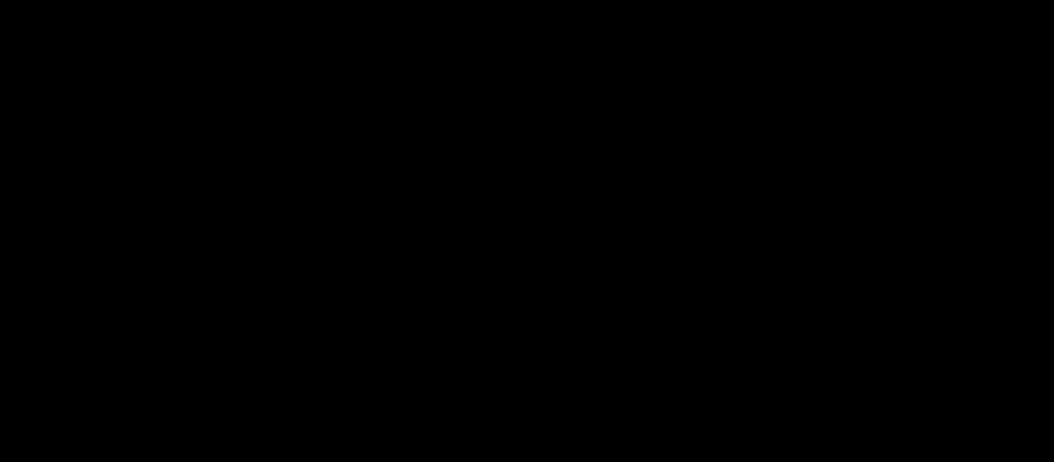
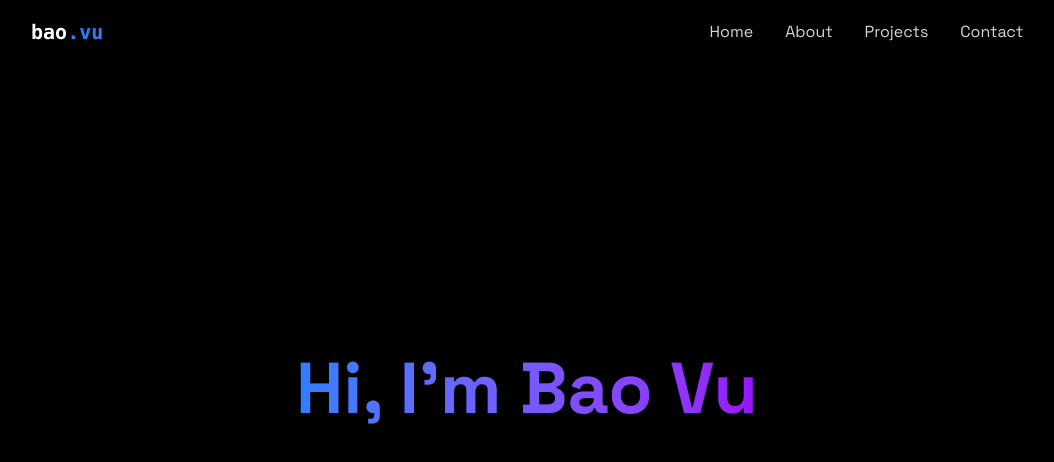
Before and after one commit to BaoVu2004/my_portfolio, a React (Vite) app: page / in a window 1280 px wide. Shown: the top 462 px of the page, without its empty margins (113-1167 px from the left). Built offline with nearby package versions, Linux system fonts and the light colour scheme.

Commit message:
Finalised navbar and added home section

```diff
--- a/src/App.jsx
+++ b/src/App.jsx
@@ -2,10 +2,14 @@
 import "./App.css";
 import { LoadingScreen } from "./components/LoadingScreen";
 import { Navbar } from "./components/Navbar";
+import { MobileMenu } from "./components/MobileMenu";
+import { Home } from "./components/sections/Home";
 import "./index.css";
 
 function App() {
   const [isLoaded, setIsLoaded] = useState(false)
+  const [menuOpen, setMenuOpen] = useState(false)
+
   return (
     <>
       {!isLoaded && <LoadingScreen onComplete={() => setIsLoaded(true)} />}{" "}
@@ -14,7 +18,9 @@
           isLoaded ? "opacity-100" : "opacity-0"
         } bg-black text-gray-100`}
       >
-        <Navbar />
+        <Navbar menuOpen={menuOpen} setMenuOpen={setMenuOpen}/>
+        <MobileMenu menuOpen={menuOpen} setMenuOpen={setMenuOpen} />
+        <Home />
       </div>
     </>
   );
--- /dev/null
+++ b/src/components/MobileMenu.jsx
@@ -0,0 +1,72 @@
+import { useEffect } from "react";
+
+export const MobileMenu = ({ menuOpen, setMenuOpen }) => {
+  return (
+    <div
+      className={`fixed top-0 left-0 w-full bg-[rgba(10,10,10,0.8)] z-40 flex flex-col items-center justify-center
+                     transition-all duration-300 ease-in-out
+
+                     ${
+                       menuOpen
+                         ? "h-screen opacity-100 pointer-events-auto"
+                         : "h-0 opacity-0 pointer-events-none"
+                     }
+                   `}
+    >
+      <button
+        onClick={() => setMenuOpen(false)}
+        className="absolute top-6 right-6 text-white text-3xl focus:outline-none cursor-pointer"
+        aria-label="Close Menu"
+      >
+        &times;
+      </button>
+
+      <a
+        href="#home"
+        onClick={() => setMenuOpen(false)}
+        className={`text-2xl font-semibold text-white my-4 transform transition-transform duration-300
+                    ${
+                      menuOpen
+                        ? "opacity-100 translate-y-0"
+                        : "opacity-0 translate-y-5"
+                    }
+            `}
+      >
+        Home
+      </a>
+      <a
+        href="#about"
+        onClick={() => setMenuOpen(false)}
+        className={`text-2xl font-semibold text-white my-4 transform transition-transform duration-300
+            ${
+              menuOpen ? "opacity-100 translate-y-0" : "opacity-0 translate-y-5"
+            }
+    `}
+      >
+        About
+      </a>
+      <a
+        href="#projects"
+        onClick={() => setMenuOpen(false)}
+        className={`text-2xl font-semibold text-white my-4 transform transition-transform duration-300
+            ${
+              menuOpen ? "opacity-100 translate-y-0" : "opacity-0 translate-y-5"
+            }
+    `}
+      >
+        Projects
+      </a>
+      <a
+        href="#contact"
+        onClick={() => setMenuOpen(false)}
+        className={`text-2xl font-semibold text-white my-4 transform transition-transform duration-300
+            ${
+              menuOpen ? "opacity-100 translate-y-0" : "opacity-0 translate-y-5"
+            }
+    `}
+      >
+        Contact
+      </a>
+    </div>
+  );
+};
--- a/src/components/Navbar.jsx
+++ b/src/components/Navbar.jsx
@@ -1,6 +1,42 @@
-export const Navbar = () => {
+import { useEffect } from "react"
+
+export const Navbar = ({menuOpen, setMenuOpen}) => {
+
+    useEffect(() => {
+        document.body.style.overflow = menuOpen ? "hidden" : "";
+    }, [menuOpen]);
     return (
         <nav className="fixed top-0 w-full z-40 bg-[rgba(10, 10, 10, 0.8)] backdrop-blur-lg borber-b border-white/10 shadow-lg">
+            <div className="max-w-5xl mx-auto px-4">
+                <div className="flex justify-between items-center h-16">
+                    <a href="#home" className="font-mono text-xl font-bold text-white">
+                        {" "}
+                        bao<span className="text-blue-500">.vu</span>{" "}
+                    </a>
+
+                    <div
+                        className="w-7 h-5 relative cursor-pointer z-40 md:hidden"
+                        onClick={() => setMenuOpen((prev) => !prev)}
+                    >
+                        &#9776;
+                    </div>
+
+                    <div className="hidden md:flex items-center space-x-8">
+                        <a href="#home" className="text-gray-300 hover:text-white transition-colors">
+                            Home
+                        </a>
+                        <a href="#about" className="text-gray-300 hover:text-white transition-colors">
+                            About
+                        </a>
+                        <a href="#projects" className="text-gray-300 hover:text-white transition-colors">
+                            Projects
+                        </a>
+                        <a href="#contact" className="text-gray-300 hover:text-white transition-colors">
+                            Contact
+                        </a>
+                    </div>
+                </div>
+            </div>
         </nav>
     )
 }
--- a/src/components/sections/Home.jsx
+++ b/src/components/sections/Home.jsx
@@ -0,0 +1,10 @@
+export const Home = () => {
+    return <section id="home" className="min-h-screen flex items-center justify-center relative"
+    >
+        <div className="text-center z-10 px-4">
+            <h1 className="text-5xl md:text-7xl font-bold mb-6 bg-gradient-to-r from-blue-500 to-purple-600 bg-clip-text text-transparent leading-right">
+                Hi, I'm Bao Vu
+            </h1>
+        </div>
+    </section>
+};
```
